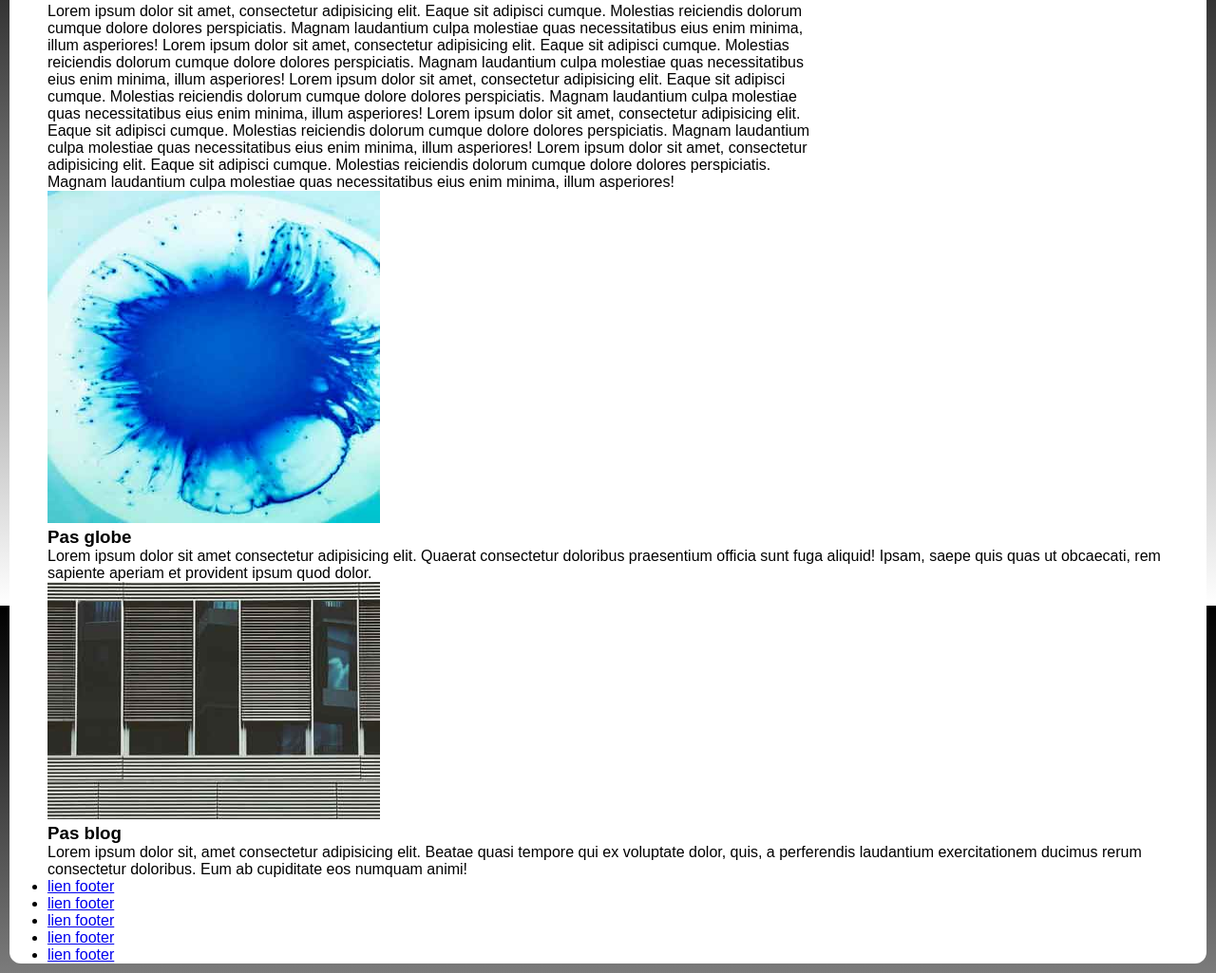
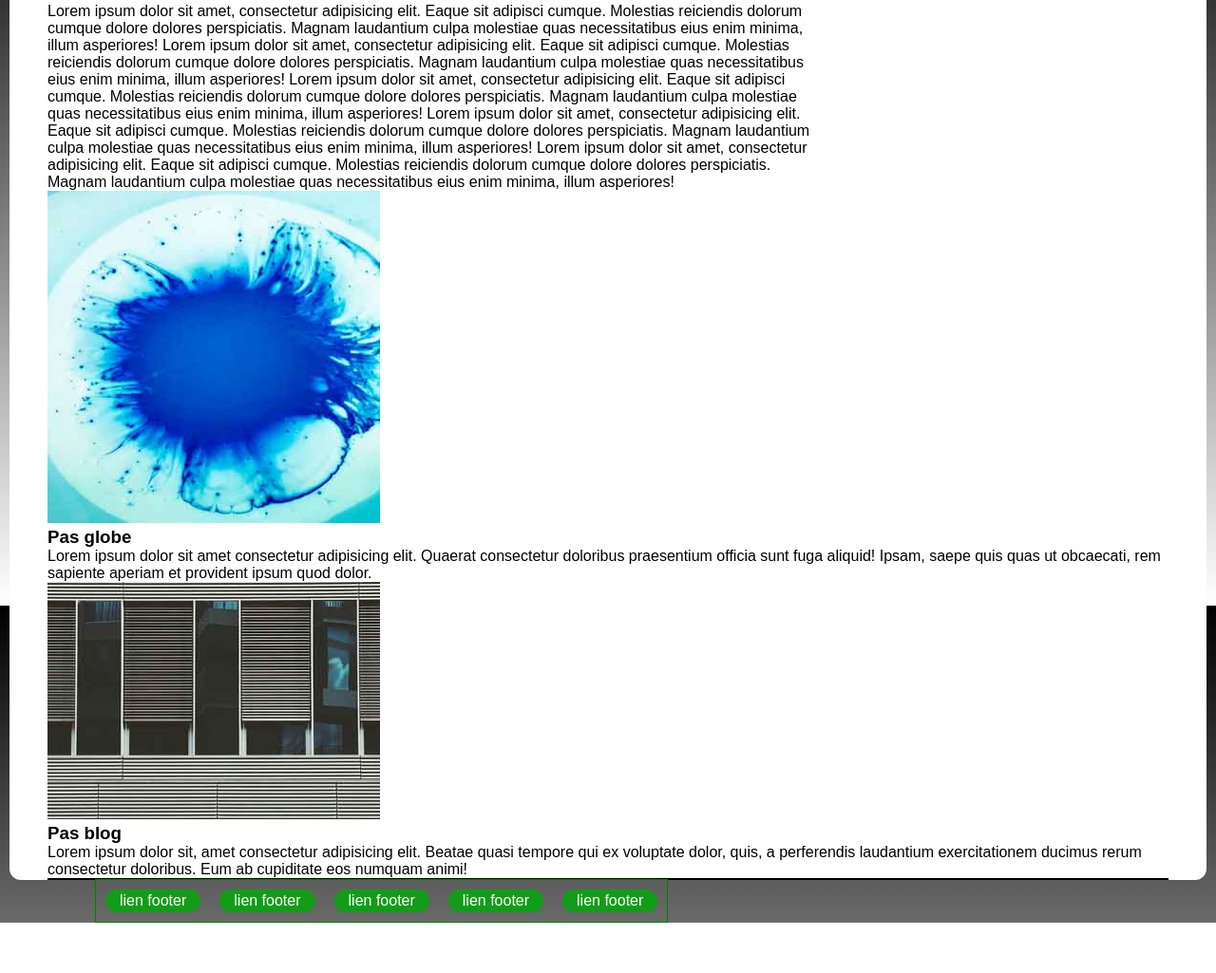
Before and after one commit to dassepascal/projet_globule, a plain HTML site: page index.html in a window 1280 px wide. Shown: the part 962-1987 px from the top of the page at 95% size. After the commit the page ends 1934 px from the top, so only its background shows below. Drawn offline with Linux system fonts and the light colour scheme.

Commit message:
init aside

```diff
--- a/css/style.css
+++ b/css/style.css
@@ -216,3 +216,52 @@ figcaption {
   position: relative;
   z-index: 1;
 }
+
+/*footer */
+.footer {
+  border: 1px solid black;
+
+}
+
+.menu-footer {
+  list-style: none;
+  text-align: center;
+  border: 1px solid green;
+  position: absolute;
+  left: 50px;
+
+
+}
+
+.menu-footer li {
+  list-style: none;
+  padding: 10px;
+
+
+}
+
+.menu-footer a {
+  border-radius: 25px 25px;
+  color: #fff;
+}
+
+.item-footer {
+  display: table-cell;
+}
+
+.item-footer a {
+
+  padding: 3px 15px;
+  text-decoration: none;
+  display: block;
+  background-color: #139c19;
+
+}
+
+/*.item-footer a:hover {
+  color: #fafafa;
+
+  text-decoration: none;
+  background: linear-gradient(#19b123, #139c19);
+
+}*/
```
